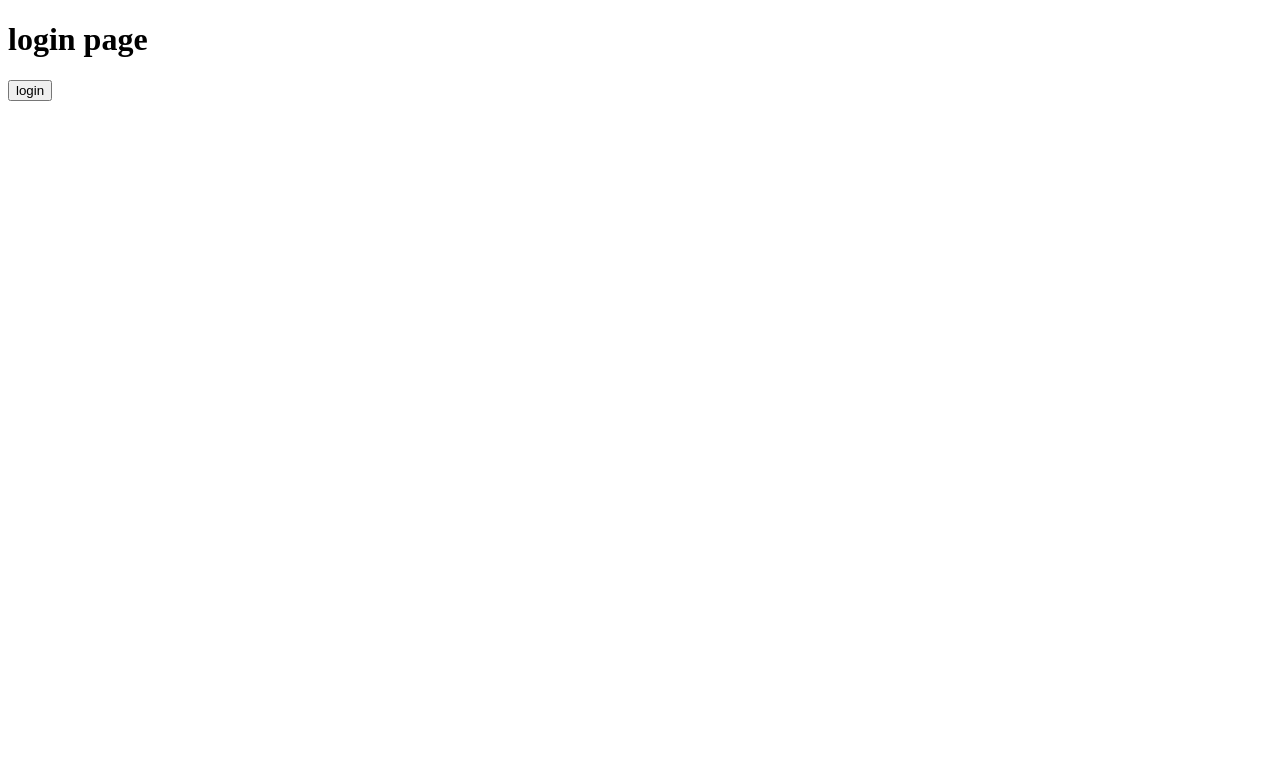
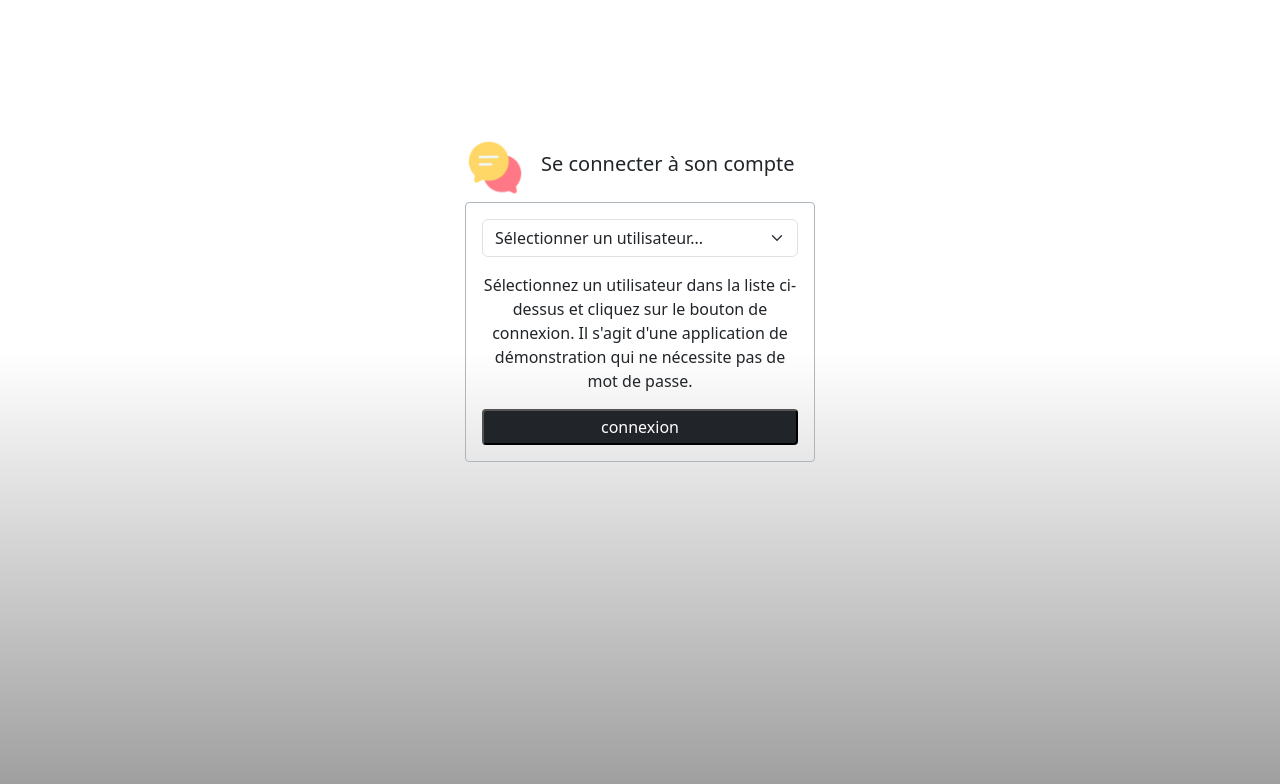
Before and after one commit to DOTG29/KOALAPP, a website built with Vite: page index.html in a window 1280 px wide. Built offline with nearby package versions, Linux system fonts and the light colour scheme.

Commit message:
partie login disign finit

```diff
--- a/index.html
+++ b/index.html
@@ -5,15 +5,29 @@
     <link rel="icon" type="image/svg+xml" href="/vite.svg">
     <meta name="viewport" content="width=device-width, initial-scale=1.0">
     <link rel="stylesheet" href="style.css">
+    <link href="https://cdn.jsdelivr.net/npm/bootstrap@5.3.1/dist/css/bootstrap.min.css" rel="stylesheet" integrity="sha384-4bw+/aepP/YC94hEpVNVgiZdgIC5+VKNBQNGCHeKRQN+PtmoHDEXuppvnDJzQIu9" crossorigin="anonymous">
     <title>KOALAPP</title>
   </head>
   <body>
 
 <!-- login page -->
-
-    <div id="login" class="page">
-      <h1>login page</h1>
-      <button id="button-login">login</button>
+    <div class="d-flex justify-content-center align-items-center h-75 ">
+      <div id="login" class="page">
+        <span class="d-flex flex-row align-items-center mb-1">
+          <img src="images/message.png" alt="image de chat">
+          <h1 class="fs-5 ms-3">Se connecter à son compte</h1>
+        </span>
+        <div class="border border-dark-subtle rounded-1 p-3">
+          <select class="form-select mb-3" id="inputGroupSelect01">
+            <option selected>Sélectionner un utilisateur...</option>
+            <option value="1">Utilisateur 1</option>
+            <option value="2">Utilisateur 2</option>
+            <option value="3">Utilisateur 3</option>
+          </select>
+          <p class="text-center">Sélectionnez un utilisateur dans la liste ci-dessus et cliquez sur le bouton de connexion. Il s'agit d'une application de démonstration qui ne nécessite pas de mot de passe.</p>
+          <button id="button-login" class="text-bg-dark rounded-1 p-1">connexion</button>
+        </div>
+      </div>
     </div>
 
 <!-- homepage -->
@@ -43,5 +57,6 @@
     </div>
 
     <script src="JS/app.js" type="module"></script>
+    <script src="https://cdn.jsdelivr.net/npm/bootstrap@5.3.1/dist/js/bootstrap.bundle.min.js" integrity="sha384-HwwvtgBNo3bZJJLYd8oVXjrBZt8cqVSpeBNS5n7C8IVInixGAoxmnlMuBnhbgrkm" crossorigin="anonymous"></script>
   </body>
 </html>
--- a/package.json
+++ b/package.json
@@ -10,5 +10,9 @@
   },
   "devDependencies": {
     "vite": "^3.1.0"
+  },
+  "dependencies": {
+    "bootstrap": "^5.3.1",
+    "bootstrap-select": "^1.13.18"
   }
 }
--- a/style.css
+++ b/style.css
@@ -1,3 +1,15 @@
+*{
+    margin: 0;
+    padding: 0;
+    box-sizing: border-box;
+}
+
+body {
+    height: 100vh;
+    background: rgb(97,97,97);
+    background: linear-gradient(0deg, rgba(97,97,97,1) 0%, rgba(156,156,156,1) 0%, rgba(255,255,255,1) 56%);
+}
+
 .page {
     display: none;
 }
@@ -5,3 +17,19 @@
 .show {
     display: block;
 }
+
+
+/* partie login */
+
+#login {
+    width: 350px;
+}
+
+#login img {
+    width: 60px;
+    height: 60px;
+}
+
+#login button {
+    width: 100%;
+}
```
Also changed, not shown: 1 other file.
